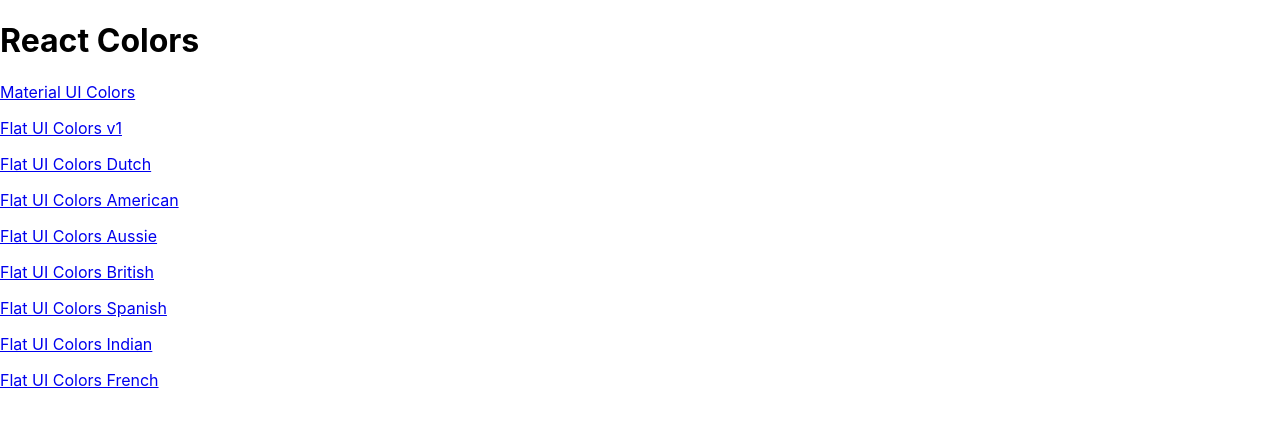
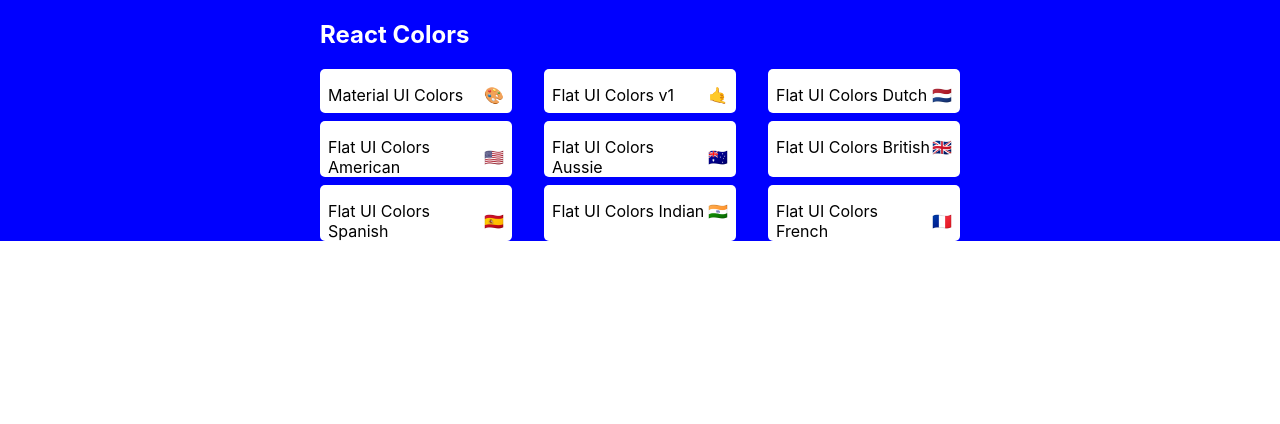
Before and after one commit to RainBoard01/Color-Project, a React (Create React App) app in the folder colors-app/: page / in a window 1280 px wide. Shown: the top 424 px of the page. Built offline with nearby package versions, Linux system fonts and the light colour scheme.

Commit message:
Start styling PaletteList

```diff
--- /dev/null
+++ b/colors-app/src/MiniPalette.css
@@ -0,0 +1,31 @@
+.card {
+  background-color: white;
+  border-radius: 5px;
+  padding: 0.5rem;
+  position: relative;
+  overflow: hidden;
+}
+
+.card:hover {
+  cursor: pointer;
+}
+
+.colors {
+  background-color: grey;
+}
+
+.title {
+  display: flex;
+  justify-content: space-between;
+  align-items: center;
+  margin: 0;
+  color: black;
+  padding-top: 0.5rem;
+  font-size: 1rem;
+  position: relative;
+}
+
+.emoji {
+  margin-left: 0.5rem;
+  font-size: 1.5rem;
+}
--- /dev/null
+++ b/colors-app/src/MiniPalette.js
@@ -0,0 +1,15 @@
+import React from 'react';
+import "./MiniPalette.css";
+
+export const MiniPalette = props => {
+    const { paletteName, emoji } = props;
+
+    return (
+        <div className="card">
+            <div className="colors">
+
+            </div>
+            <div className="title">{ paletteName }<span>{ emoji }</span></div>
+        </div>
+    )
+}
--- /dev/null
+++ b/colors-app/src/PaletteList.css
@@ -0,0 +1,30 @@
+.paletteList {
+  background-color: blue;
+  height: 100%;
+  display: flex;
+  align-items: flex-start;
+  justify-content: center;
+}
+
+.container {
+  width: 50%;
+  display: flex;
+  align-items: flex-start;
+  flex-direction: column;
+  flex-wrap: wrap;
+}
+
+.nav {
+  display: flex;
+  width: 100%;
+  justify-content: space-between;
+  color: white;
+}
+
+.palettes {
+  box-sizing: border-box;
+  width: 100%;
+  display: grid;
+  grid-template-columns: repeat(3, 30%);
+  grid-gap: 5%;
+}
--- a/colors-app/src/PaletteList.js
+++ b/colors-app/src/PaletteList.js
@@ -1,14 +1,21 @@
 import React from 'react';
-import { Link } from "react-router-dom";
+import "./PaletteList.css";
+import { MiniPalette } from './MiniPalette';
 
 export const PaletteList = props => {
     const { palettes } = props;
     return (
-        <div>
-            <h1>React Colors</h1>
-            {palettes.map(palette => (
-                <p><Link to={ `/palette/${ palette.id }` }>{palette.paletteName}</Link></p>
-            ))}
+        <div className="paletteList">
+            <div className="container">
+                <nav className="nav">
+                    <h1>React Colors</h1>
+                </nav>
+                <div className="palettes">
+                    {palettes.map(palette => (
+                        <MiniPalette { ...palette } />
+                    ))}
+                </div>
+            </div>
         </div>
     )
 }
```
